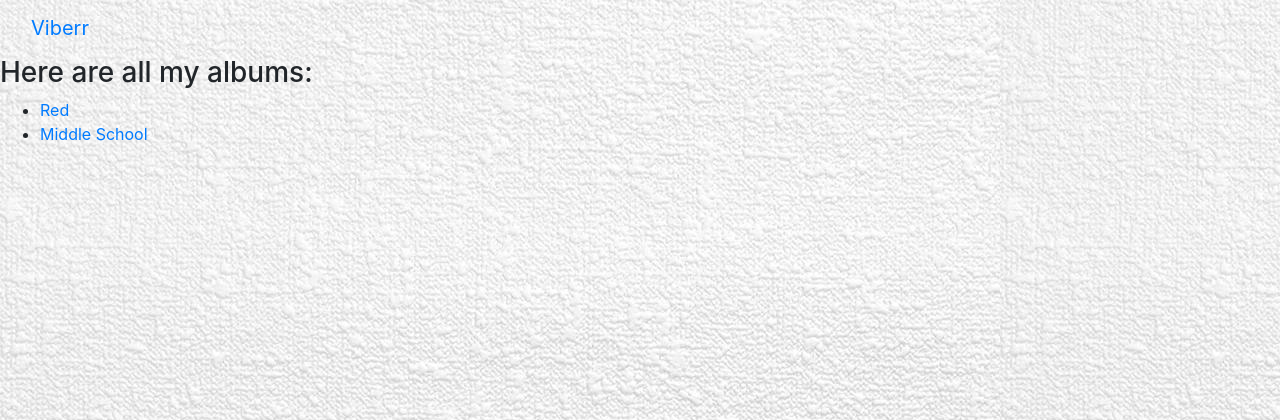
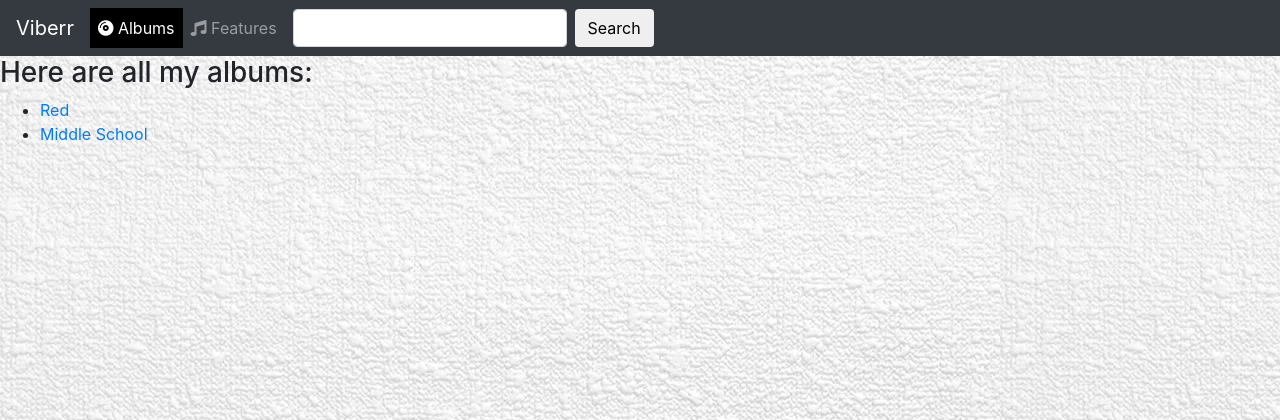
Before and after one commit to sbkitchpanich3/Django-Test-Site, a Django app: page /music/ in a window 1280 px wide. Shown: the top 420 px of the page. Run offline with Django 3.2, Linux system fonts and the light colour scheme; data comes from the database, SQL or seed files in the repository; some libraries are stand-ins or nearby versions.

Commit message:
Added navbar and elements
Half way through bucky 27.  Need to fix active buttons?

```diff
--- a/website/music/static/music/style.css
+++ b/website/music/static/music/style.css
@@ -1,3 +1,7 @@
 body {
 	background: white url("images/background.png");
 }
+
+.active {
+   background:black; color:#000;
+}
--- a/website/music/templates/music/index.html
+++ b/website/music/templates/music/index.html
@@ -5,16 +5,51 @@
 		<title>Album Listing</title>
 		{% load staticfiles %}
 
-		<link rel="stylesheet" href="https://stackpath.bootstrapcdn.com/bootstrap/4.1.3/css/bootstrap.min.css" />
+		<link rel="stylesheet" href="https://stackpath.bootstrapcdn.com/bootstrap/4.1.3/css/bootstrap.min.css" integrity="sha384-MCw98/SFnGE8fJT3GXwEOngsV7Zt27NXFoaoApmYm81iuXoPkFOJwJ8ERdknLPMO" crossorigin="anonymous">
+		<link href='https://fonts.googleapis.com/css?family=Satisfy' rel='stylesheet' type='text/css'>
 		<link rel="stylesheet" type="text/css" href="{% static 'music/style.css' %}" />
+		<link rel="stylesheet" href="https://use.fontawesome.com/releases/v5.3.1/css/all.css" integrity="sha384-mzrmE5qonljUremFsqc01SB46JvROS7bZs3IO2EmfFsd15uHvIt+Y8vEf7N7fWAU" crossorigin="anonymous">
+		<script src="https://code.jquery.com/jquery-3.3.1.slim.min.js" integrity="sha384-q8i/X+965DzO0rT7abK41JStQIAqVgRVzpbzo5smXKp4YfRvH+8abtTE1Pi6jizo" crossorigin="anonymous"></script>
+		<script src="https://stackpath.bootstrapcdn.com/bootstrap/4.1.3/js/bootstrap.min.js" integrity="sha384-ChfqqxuZUCnJSK3+MXmPNIyE6ZbWh2IMqE241rYiqJxyMiZ6OW/JmZQ5stwEULTy" crossorigin="anonymous"></script>
+		<script src="https://cdnjs.cloudflare.com/ajax/libs/popper.js/1.14.3/umd/popper.min.js" integrity="sha384-ZMP7rVo3mIykV+2+9J3UJ46jBk0WLaUAdn689aCwoqbBJiSnjAK/l8WvCWPIPm49" crossorigin="anonymous"></script>
 
-		<nav class="navbar navbar-default">
-			<div class="container-fluid">
-				<!-- Logo -->
-				<div class="navbar-header">
-					<a class="navbar-brand" href="{% url 'music:index' %}">Viberr</a>
-				</div>
-			</div>
+
+		<nav class="navbar navbar-expand-xl navbar-dark bg-dark">
+			<!-- <div class="container-fluid"> -->
+
+				<!-- Header -->
+				<a class="navbar-brand" href="{% url 'music:index' %}">Viberr</a>
+				<button class="navbar-toggler" type="button" data-toggle="collapse" data-target="#navbarStuff" aria-controls="navbarSupportedContent" aria-expanded="false" aria-label="Toggle navigation">
+    				<span class="navbar-toggler-icon"></span>
+  				</button>
+
+  				<!-- Items -->
+  				<div class="collapse navbar-collapse" id="navbarStuff">
+    				 <ul class="navbar-nav">
+					     <li class="nav-item active">
+					     	<a class="nav-link" href="{% url 'music:index' %}">
+					       		<i class="fas fa-compact-disc"></i>
+					       		Albums
+					       	</a>
+					     </li>
+					     <li class="nav-item">
+					       	<a class="nav-link" href="#">
+					       		<i class="fas fa-music"></i>
+					       		Features
+					       </a>
+					     </li>
+				    </ul>
+
+				    <form class="form-inline" role="search" method="get" action="#">
+				    	<div class ="form-group">
+				    		<input type="text" class="form-control mr-2 ml-2" name="q" value="">
+				    	</div>
+				    	   <button type="submit" class="btn btn-default">Search</button>
+				    </form>
+
+  				</div>
+
+			<!-- </div> -->
 		</nav>
 
 	</head>
```
